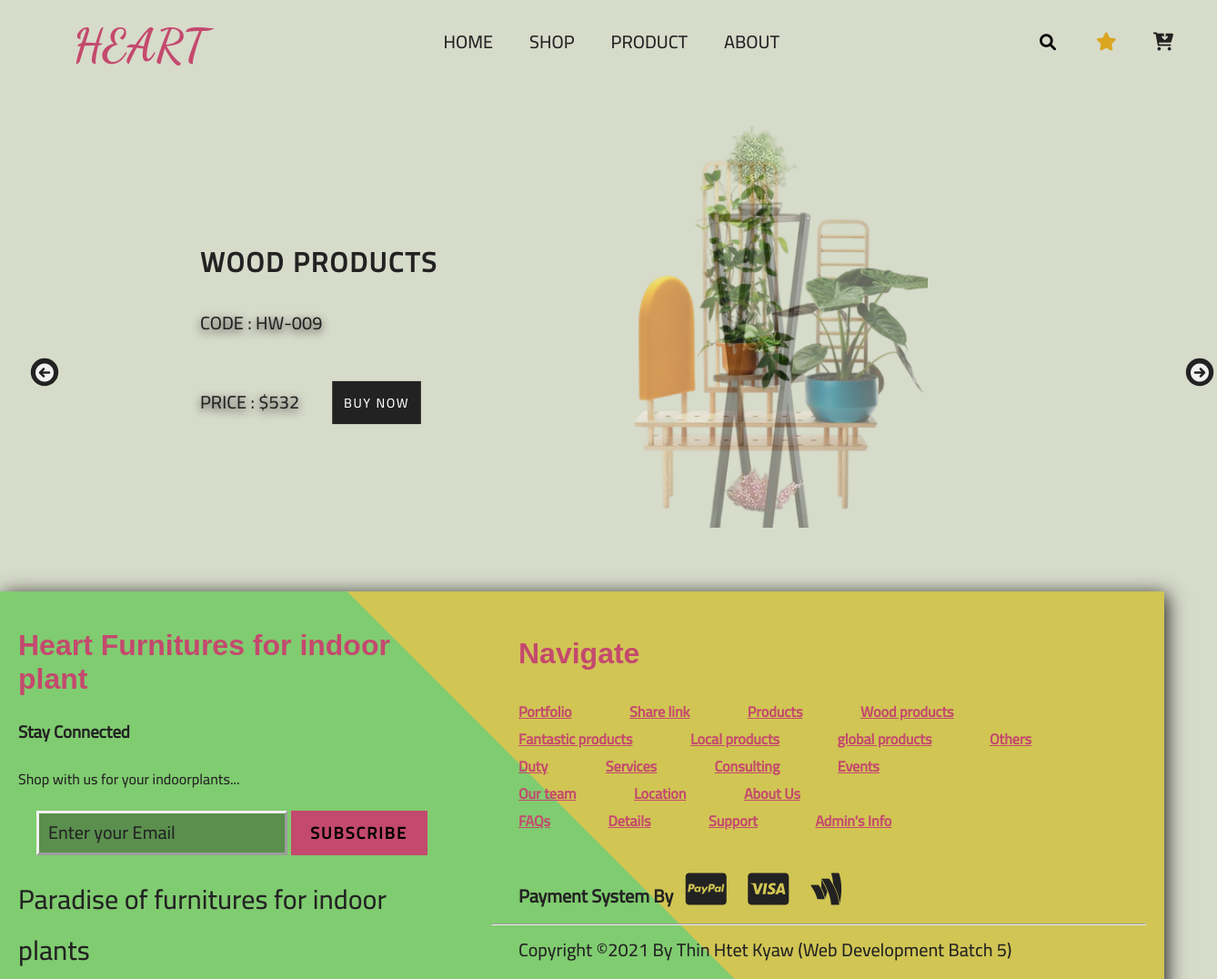
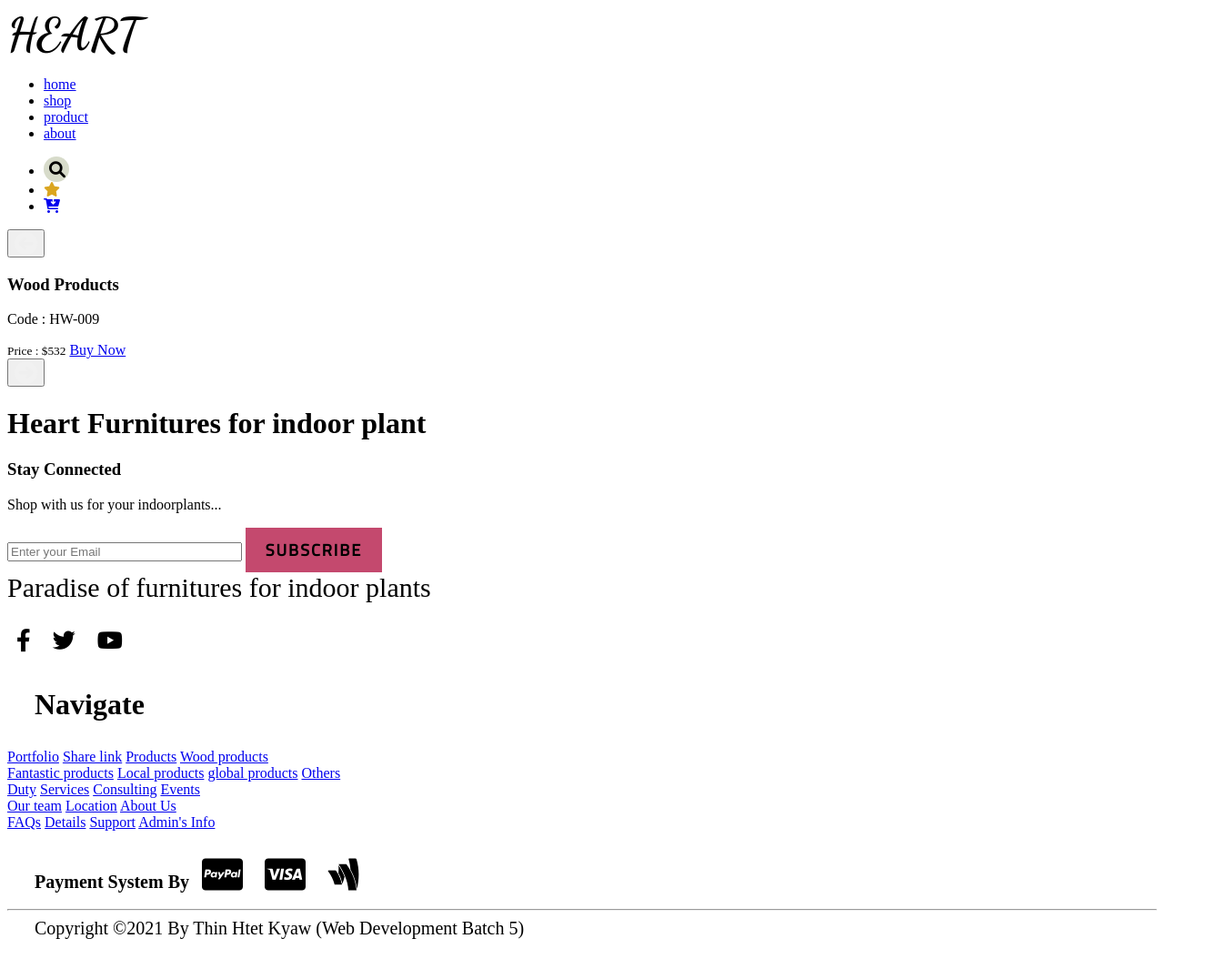
Before and after one commit to Thethter/heartfurnitures, a plain HTML site: page shop.html in a window 1280 px wide. Shown: the top 1076 px of the page at 91% size, 1338 px wide, since content can reach past the window. After the commit the page ends 1040 px from the top, so only its background shows below. Drawn offline with Linux system fonts and the light colour scheme.

Commit message:
Update shop.html

```diff
--- a/shop.html
+++ b/shop.html
@@ -2,7 +2,7 @@
 <html>
 	<head>
 		<title>Heart furniture shop</title>
-		<link href="shop.css" rel= "stylesheet" type="text/css" >
+		<link href="shop.css" rel= "stylesheet" type="text/css" media="screen and (max-width: 600px)">
 
 		<link rel="stylesheet" href="https://cdnjs.cloudflare.com/ajax/libs/font-awesome/6.0.0-beta2/css/all.min.css" integrity="sha512-YWzhKL2whUzgiheMoBFwW8CKV4qpHQAEuvilg9FAn5VJUDwKZZxkJNuGM4XkWuk94WCrrwslk8yWNGmY1EduTA==" crossorigin="anonymous" referrerpolicy="no-referrer" />
 
```
